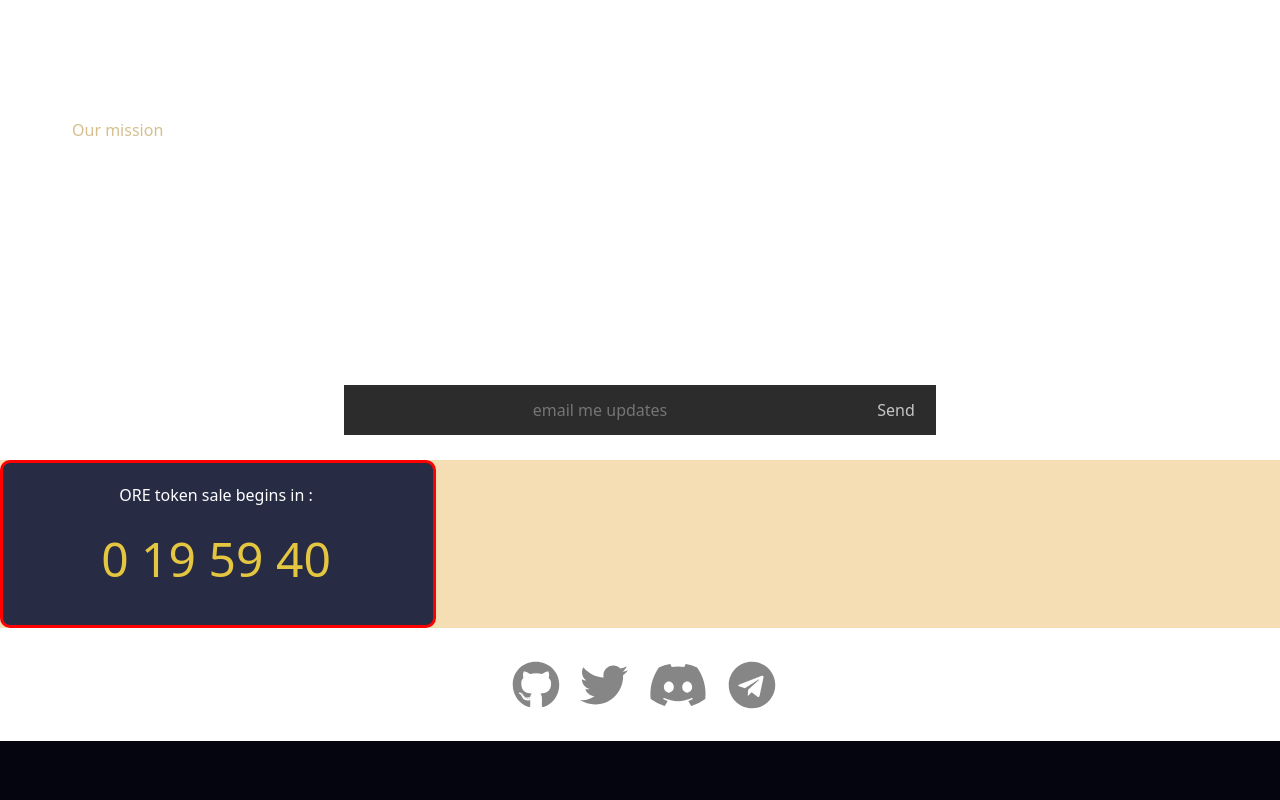
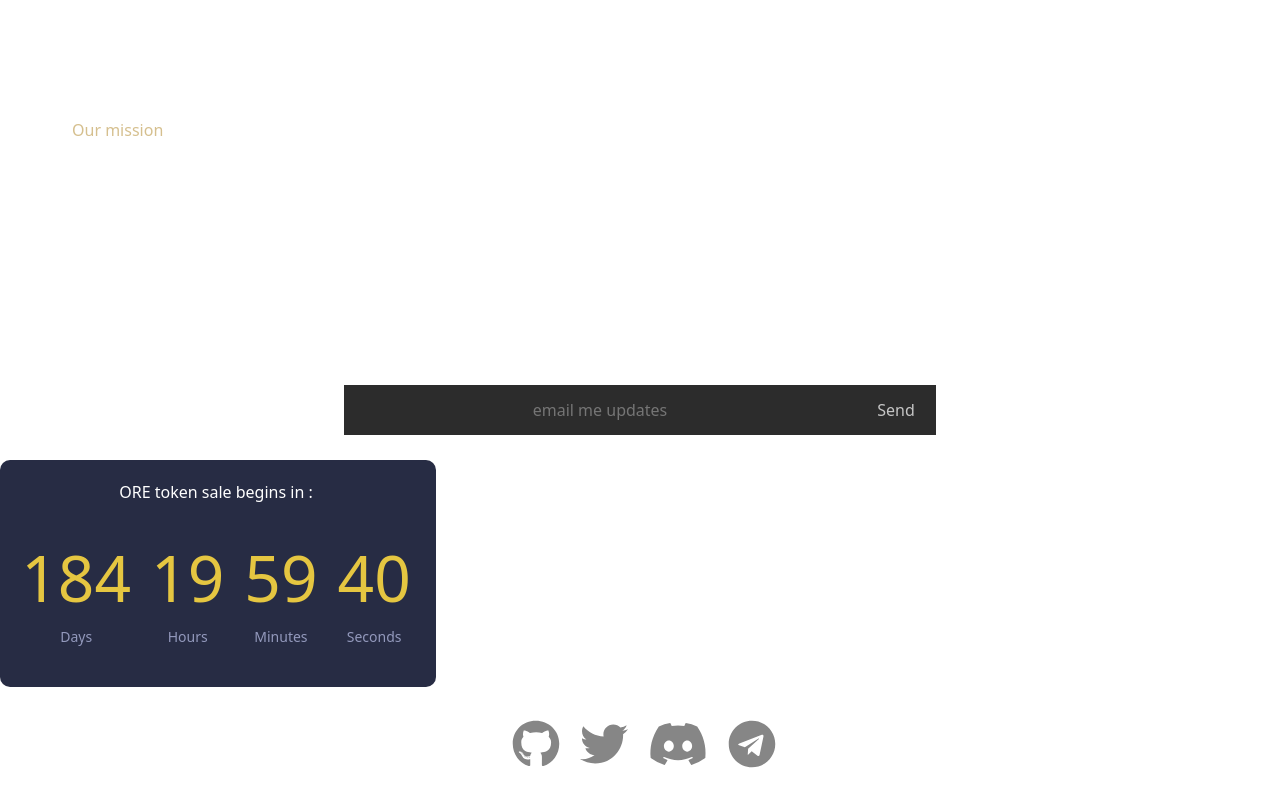
Before and after one commit to Jasper-Rowan/NatureDAO-landing-page, a Next.js app: page / in a window 1280 px wide. Shown: the part 1200-2000 px from the top of the page. Before the commit the page ends 1941 px from the top, so only its background shows below. Built offline with nearby package versions, Linux system fonts and the light colour scheme.

Commit message:
finished Countdown clock component.

```diff
--- a/components/CountDownClock.js
+++ b/components/CountDownClock.js
@@ -1,28 +1,37 @@
-import { useState } from "react";
 import Countdown from 'react-countdown';
 import styles from '../styles/CountDownClock.module.css';
 
+/**
+ * A Count Down Clock component built with the react-countdown libary.
+ * @returns A clock component which counts down the days/hours/min/sec until the specified date.
+ */
+
 const CountDownClock = () => {
+    // Component rendered when timer reaches 0
+    // TODO: style this nicly
+    const Completionist = () => <span>Launched!</span>;
 
-    const [count, setCount] = useState(0);
-
-    // Random component
-    const Completionist = () => <span>You are good to go!</span>;
-
-    // Renderer callback with condition
     const renderer = ({ days, hours, minutes, seconds, completed }) => {
       if (completed) {
-        // Render a completed state
         return <Completionist />;
       } else {
         return (
-          <div className={styles.divParent}>
-            <div className={styles.divChild}>
-              <p className={styles.p}>ORE token sale begins in :</p>
-              <span className={styles.span}>
-                {days} {hours} {minutes} {seconds}
-              </span>
-            </div>
+          <div className={styles.divContainer}>
+            <p className={styles.p}>ORE token sale begins in :</p>
+            <span className={styles.span}>
+              <div className={styles.box}>
+                {days} <span className={styles.text}>Days</span>
+              </div>
+              <div className={styles.box}>
+                {hours} <span className={styles.text}>Hours</span>
+              </div>
+              <div className={styles.box}>
+                {minutes} <span className={styles.text}>Minutes</span>
+              </div>
+              <div className={styles.box}>
+                {seconds} <span className={styles.text}>Seconds</span>
+              </div>
+            </span>
           </div>
         );
       }
@@ -30,7 +39,7 @@ const CountDownClock = () => {
 
     return (
         // The date format is 'year-month-day T hour:min:sec'
-        <Countdown date={'2022-03-12T00:00:00'} renderer={renderer} />
+        <Countdown date={'2022-09-12T00:00:00'} renderer={renderer} />
     );
 }
 
--- a/styles/CountDownClock.module.css
+++ b/styles/CountDownClock.module.css
@@ -1,11 +1,10 @@
-.divParent{
-    background-color: wheat;
 
-}
-
-.divChild {
-    border: solid;
-    border-color: red;
+/**
+ * The Container div which holds
+ * all components of the clock and
+ * provides the background color.
+ */
+.divContainer {
     width: 436px;
     display: flex;
     flex-direction: column;
@@ -17,13 +16,34 @@
 }
 
 .p {
-
     color: white;
 }
 
+/**
+ * A container for all boxes which
+ * aligns them horizontally.
+ */
 .span {
-    border: none;
+
     font-weight: large;
-    font-size: 3em;
+    font-size: 4em;
     color: #E5C641;
+    display: flex;
 }
+
+/**
+ * The box which surrounds each number and
+ * the text which describes it used to aline
+ * them as a column.
+ */
+.box {
+    display: flex;
+    flex-direction: column;
+    margin: 10px;
+}
+
+.text {
+    font-size: 14px;
+    color: #9399BC;
+    margin: auto;
+}
```
